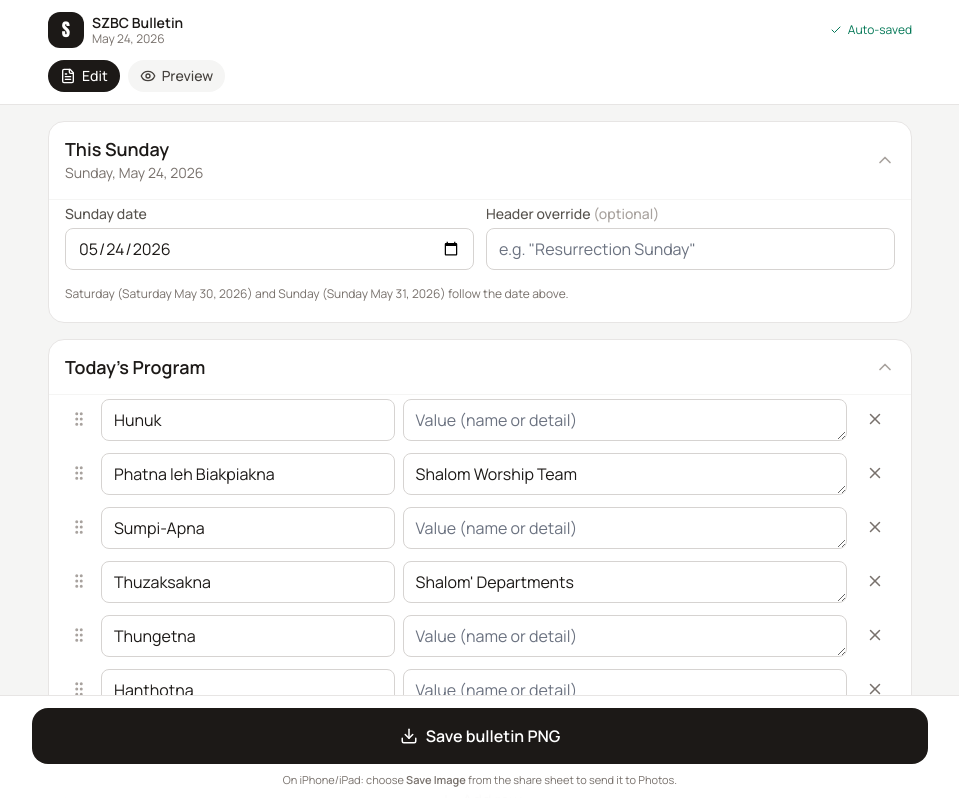
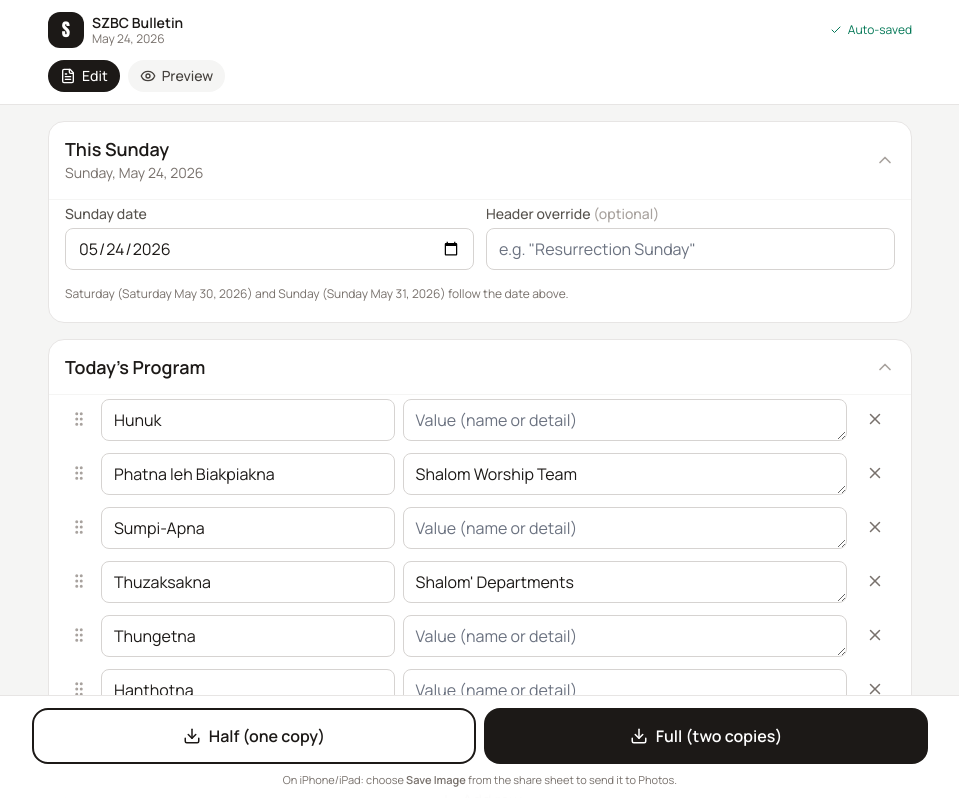
Before and after one commit to tualsang/szbc-bulletin, a React (Vite) app: page / in a window 1280 px wide. Shown: the top 798 px of the page, without its empty margins (160-1119 px from the left). Built offline with nearby package versions, Linux system fonts and the light colour scheme.

Commit message:
some changes

```diff
--- a/src/App.tsx
+++ b/src/App.tsx
@@ -29,9 +29,13 @@ export default function App() {
     return storage.load(upcoming) ?? defaultBulletin(upcoming);
   });
   const [saveStatus, setSaveStatus] = useState<SaveStatus>('idle');
-  const [exporting, setExporting] = useState(false);
+  const [exporting, setExporting] = useState<null | 'full' | 'half'>(null);
   const [exportError, setExportError] = useState<string | null>(null);
-  const printRef = useRef<HTMLDivElement>(null);
+
+  // Two hidden renders — full 3300×2550 (two halves) and half 1650×2550 (one).
+  // Each export button captures its corresponding ref.
+  const printRefFull = useRef<HTMLDivElement>(null);
+  const printRefHalf = useRef<HTMLDivElement>(null);
 
   // Auto-save (debounced 500ms)
   useEffect(() => {
@@ -52,19 +56,29 @@ export default function App() {
     }
   };
 
-  const onSave = async () => {
-    if (!printRef.current) return;
-    setExporting(true);
+  const onSaveFull = async () => {
+    if (!printRefFull.current) return;
+    setExporting('full');
     setExportError(null);
     try {
-      await saveToPhotos(printRef.current, bulletin.date);
+      await saveToPhotos(printRefFull.current, bulletin.date);
     } catch (err) {
-      console.error(err);
-      setExportError(
-        err instanceof Error ? err.message : 'Could not save image. Try again.'
-      );
+      setExportError(err instanceof Error ? err.message : 'Could not save image.');
     } finally {
-      setExporting(false);
+      setExporting(null);
+    }
+  };
+
+  const onSaveHalf = async () => {
+    if (!printRefHalf.current) return;
+    setExporting('half');
+    setExportError(null);
+    try {
+      await saveToPhotos(printRefHalf.current, bulletin.date, 'half');
+    } catch (err) {
+      setExportError(err instanceof Error ? err.message : 'Could not save image.');
+    } finally {
+      setExporting(null);
     }
   };
 
@@ -73,6 +87,8 @@ export default function App() {
     storage.clear(bulletin.date);
     setBulletin(defaultBulletin(bulletin.date));
   };
+
+  const isExporting = exporting !== null;
 
   return (
     <div className="min-h-dvh bg-stone-100 text-stone-900">
@@ -104,7 +120,7 @@ export default function App() {
         </div>
       </header>
 
-      <main className="max-w-2xl md:max-w-3xl lg:max-w-4xl mx-auto px-4 py-4 pb-32">
+      <main className="max-w-2xl md:max-w-3xl lg:max-w-4xl mx-auto px-4 py-4 pb-40">
         {screen === 'form' ? (
           <BulletinForm value={bulletin} onChange={handleBulletinChange} />
         ) : (
@@ -129,7 +145,7 @@ export default function App() {
         </div>
       </main>
 
-      {/* Bottom save bar */}
+      {/* Bottom save bar — TWO export buttons */}
       <div className="fixed bottom-0 inset-x-0 bg-white/95 backdrop-blur border-t border-stone-200 px-4 py-3 pb-[max(0.75rem,env(safe-area-inset-bottom))]">
         <div className="max-w-2xl md:max-w-3xl lg:max-w-4xl mx-auto">
           {exportError && (
@@ -137,23 +153,45 @@ export default function App() {
               <AlertTriangle size={16} /> {exportError}
             </div>
           )}
+
+          <div className="grid grid-cols-2 gap-2">
             <button
               type="button"
-            onClick={onSave}
-            disabled={exporting}
-            className="w-full h-14 rounded-2xl bg-stone-900 text-white text-base font-semibold flex items-center justify-center gap-2 active:scale-[0.98] transition-transform disabled:opacity-60"
+              onClick={onSaveHalf}
+              disabled={isExporting}
+              className="h-14 rounded-2xl bg-white border-2 border-stone-900 text-stone-900 text-sm sm:text-base font-semibold flex items-center justify-center gap-2 active:scale-[0.98] transition-transform disabled:opacity-60"
             >
-            {exporting ? (
+              {exporting === 'half' ? (
                 <>
-                <span className="inline-block h-4 w-4 rounded-full border-2 border-white/30 border-t-white animate-spin" />
-                Preparing image…
+                  <span className="inline-block h-4 w-4 rounded-full border-2 border-stone-300 border-t-stone-900 animate-spin" />
+                  Preparing…
                 </>
               ) : (
                 <>
-                <Download size={18} /> Save bulletin PNG
+                  <Download size={18} /> Half (one copy)
                 </>
               )}
             </button>
+
+            <button
+              type="button"
+              onClick={onSaveFull}
+              disabled={isExporting}
+              className="h-14 rounded-2xl bg-stone-900 text-white text-sm sm:text-base font-semibold flex items-center justify-center gap-2 active:scale-[0.98] transition-transform disabled:opacity-60"
+            >
+              {exporting === 'full' ? (
+                <>
+                  <span className="inline-block h-4 w-4 rounded-full border-2 border-white/30 border-t-white animate-spin" />
+                  Preparing…
+                </>
+              ) : (
+                <>
+                  <Download size={18} /> Full (two copies)
+                </>
+              )}
+            </button>
+          </div>
+
           <p className="text-[11px] text-stone-500 text-center mt-2">
             On iPhone/iPad: choose <span className="font-semibold">Save Image</span>{' '}
             from the share sheet to send it to Photos.
@@ -162,8 +200,8 @@ export default function App() {
       </div>
 
       {/*
-        Hidden print render — captured by html-to-image. Positioned off-screen
-        (left: -100000px) instead of opacity:0 so it doesn't affect mobile
+        Hidden print renders — captured by html-to-image. Positioned off-screen
+        (left: -100000px) instead of opacity:0 so they don't affect mobile
         scroll height or cause iOS Safari horizontal-scroll glitches.
       */}
       <div
@@ -177,7 +215,20 @@ export default function App() {
           pointerEvents: 'none',
         }}
       >
-        <PrintRender ref={printRef} bulletin={bulletin} />
+        <PrintRender ref={printRefFull} bulletin={bulletin} />
+      </div>
+      <div
+        aria-hidden
+        style={{
+          position: 'fixed',
+          top: 0,
+          left: '-100000px',
+          width: '1650px',
+          height: '2550px',
+          pointerEvents: 'none',
+        }}
+      >
+        <PrintRender ref={printRefHalf} bulletin={bulletin} singleHalf />
       </div>
     </div>
   );
@@ -196,8 +247,7 @@ function TabButton({
     <button
       type="button"
       onClick={onClick}
-      className={`flex items-center gap-1.5 px-3 py-1.5 rounded-full text-sm font-medium transition-colors ${
-        active
+      className={`flex items-center gap-1.5 px-3 py-1.5 rounded-full text-sm font-medium transition-colors ${active
         ? 'bg-stone-900 text-white'
         : 'bg-stone-100 text-stone-700 hover:bg-stone-200'
         }`}
--- a/src/lib/export.ts
+++ b/src/lib/export.ts
@@ -9,12 +9,16 @@ export async function capturePng(node: HTMLElement): Promise<string> {
   });
 }
 
-export async function saveToPhotos(node: HTMLElement, dateLabel: string) {
+export async function saveToPhotos(
+  node: HTMLElement,
+  dateLabel: string,
+  suffix = ''
+) {
   const dataUrl = await capturePng(node);
   const blob = await (await fetch(dataUrl)).blob();
-  const file = new File([blob], `bulletin-${dateLabel}.png`, { type: 'image/png' });
+  const filename = `bulletin-${dateLabel}${suffix ? `-${suffix}` : ''}.png`;
+  const file = new File([blob], filename, { type: 'image/png' });
 
-  // iOS Safari: navigator.share with a file lets the user pick "Save Image" to Photos.
   const nav = navigator as Navigator & {
     canShare?: (data: { files: File[] }) => boolean;
     share?: (data: { files: File[]; title?: string; text?: string }) => Promise<void>;
@@ -22,19 +26,16 @@ export async function saveToPhotos(node: HTMLElement, dateLabel: string) {
 
   if (nav.canShare?.({ files: [file] }) && nav.share) {
     try {
-      await nav.share({ files: [file], title: `Bulletin ${dateLabel}` });
+      await nav.share({ files: [file], title: filename });
       return { method: 'share' as const };
     } catch (err) {
-      // User cancelled. Don't fall through to download.
       if ((err as DOMException)?.name === 'AbortError') return { method: 'cancelled' as const };
-      // Real failure → fall through to download.
     }
   }
 
-  // Desktop / older browsers
   const link = document.createElement('a');
   link.href = dataUrl;
-  link.download = `bulletin-${dateLabel}.png`;
+  link.download = filename;
   link.click();
   return { method: 'download' as const };
 }
```
Also changed, not shown: src/components/PrintRender.tsx (+22 -23 lines), 1 other file (tests, documents, lock files or other folders). Lines whose indentation alone changed are shown as unchanged.
